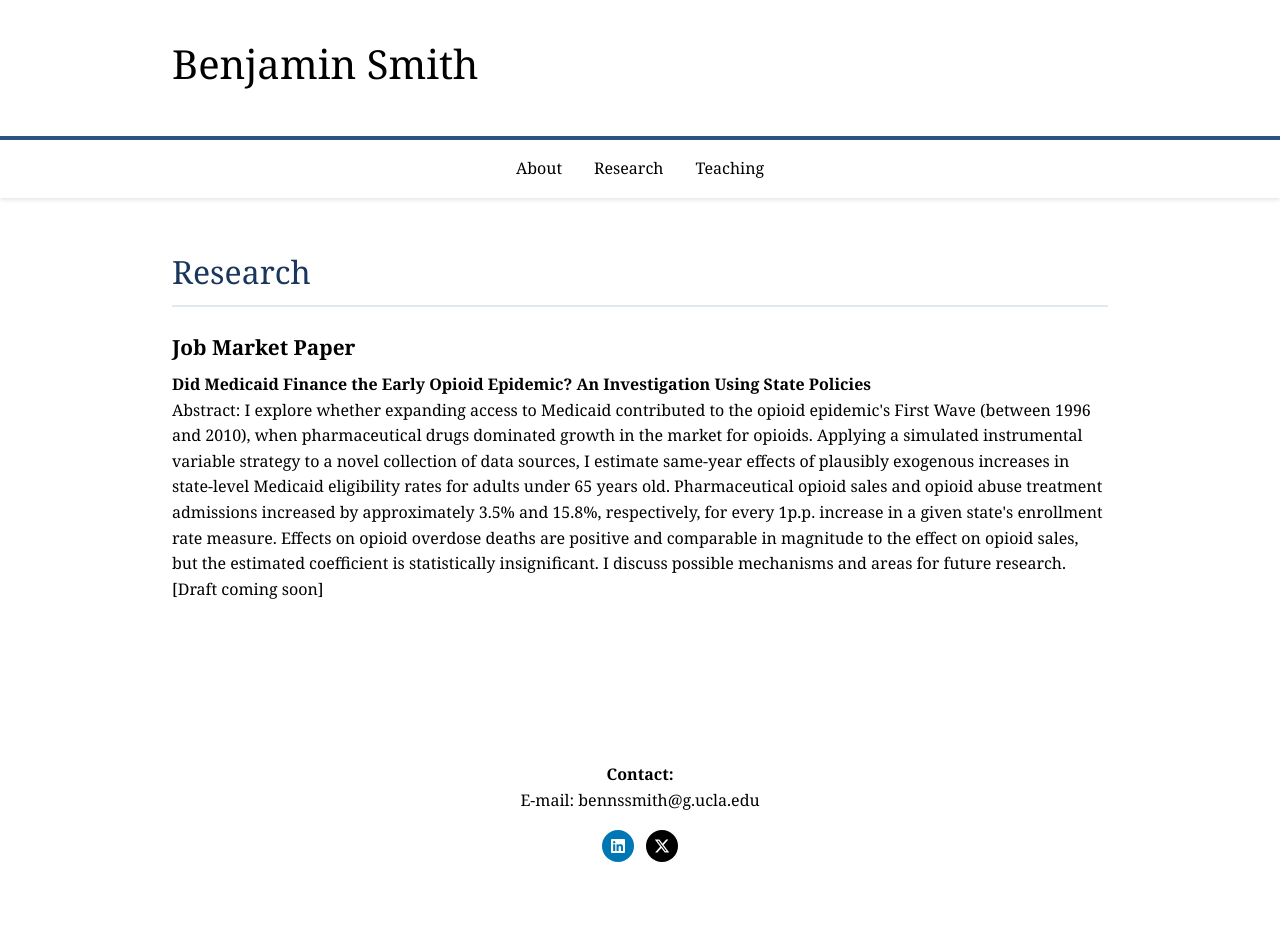
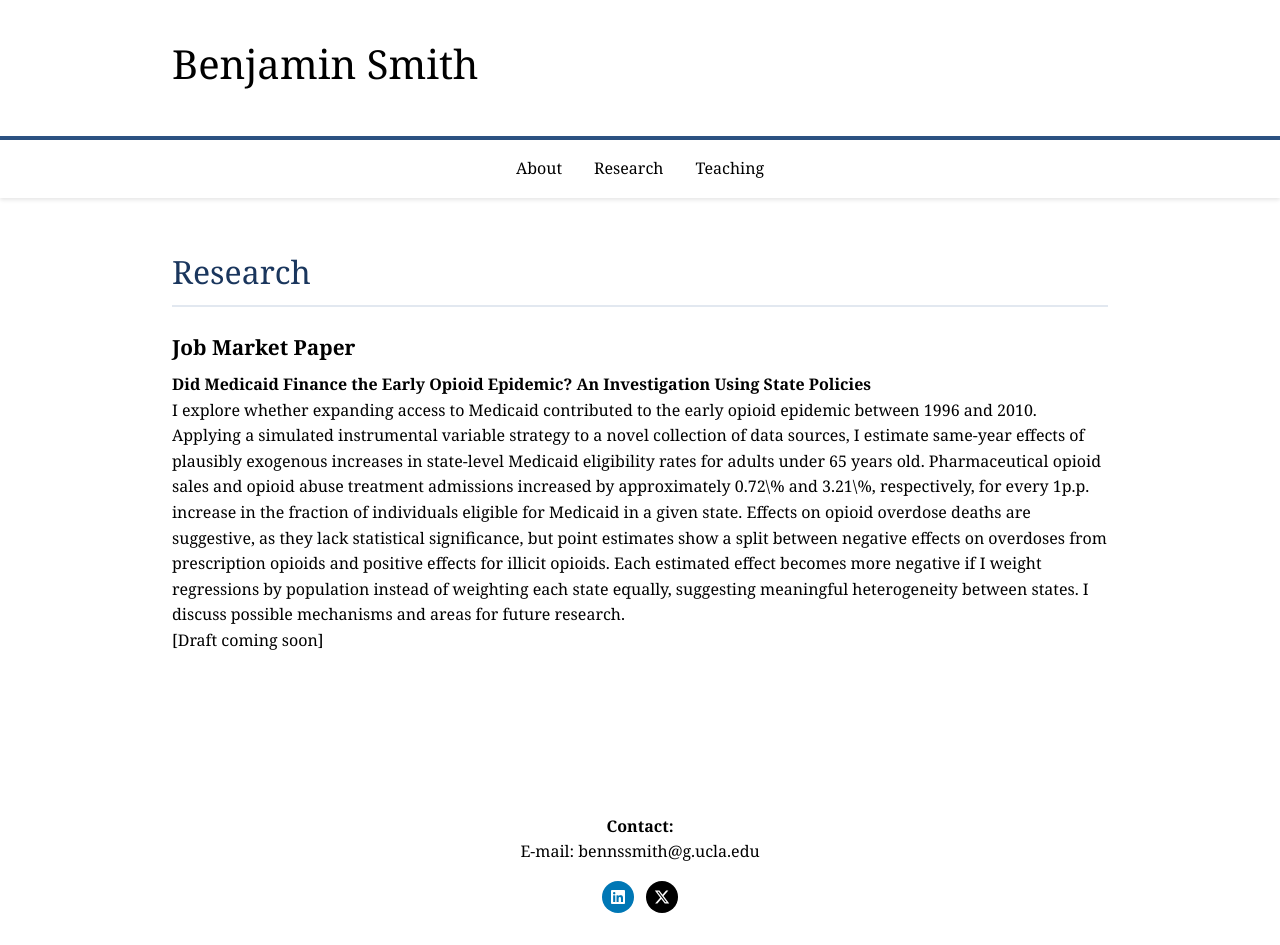
Before and after one commit to bnssmith/bnssmith.github.io, a Jekyll site: the page research.html, which Jekyll copies as it is, in a window 1280 px wide and 945 px high. Built offline with Jekyll 4.4.1, drawn with Linux system fonts in a browser that asks for light colours.

Commit message:
Update research.html

```diff
--- a/research.html
+++ b/research.html
@@ -225,7 +225,7 @@
             <div class="research-item">
                 <h3>Job Market Paper</h3>
                 <p class="paper-title">Did Medicaid Finance the Early Opioid Epidemic? An Investigation Using State Policies</p>
-                <p>Abstract: I explore whether expanding access to Medicaid contributed to the opioid epidemic's First Wave (between 1996 and 2010), when pharmaceutical drugs dominated growth in the market for opioids. Applying a simulated instrumental variable strategy to a novel collection of data sources, I estimate same-year effects of plausibly exogenous increases in state-level Medicaid eligibility rates for adults under 65 years old. Pharmaceutical opioid sales and opioid abuse treatment admissions increased by approximately 3.5% and 15.8%, respectively, for every 1p.p. increase in a given state's enrollment rate measure. Effects on opioid overdose deaths are positive and comparable in magnitude to the effect on opioid sales, but the estimated coefficient is statistically insignificant. I discuss possible mechanisms and areas for future research.</p>
+                <p>I explore whether expanding access to Medicaid contributed to the early opioid epidemic between 1996 and 2010. Applying a simulated instrumental variable strategy to a novel collection of data sources, I estimate same-year effects of plausibly exogenous increases in state-level Medicaid eligibility rates for adults under 65 years old. Pharmaceutical opioid sales and opioid abuse treatment admissions increased by approximately 0.72\% and 3.21\%, respectively, for every 1p.p. increase in the fraction of individuals eligible for Medicaid in a given state. Effects on opioid overdose deaths are suggestive, as they lack statistical significance, but point estimates show a split between negative effects on overdoses from prescription opioids and positive effects for illicit opioids. Each estimated effect becomes more negative if I weight regressions by population instead of weighting each state equally, suggesting meaningful heterogeneity between states. I discuss possible mechanisms and areas for future research.</p>
                 <p>[Draft coming soon]</p>
                 <div class="paper-links">
                     <!-- <a href="jmp.pdf">[PDF]</a> -->
```
